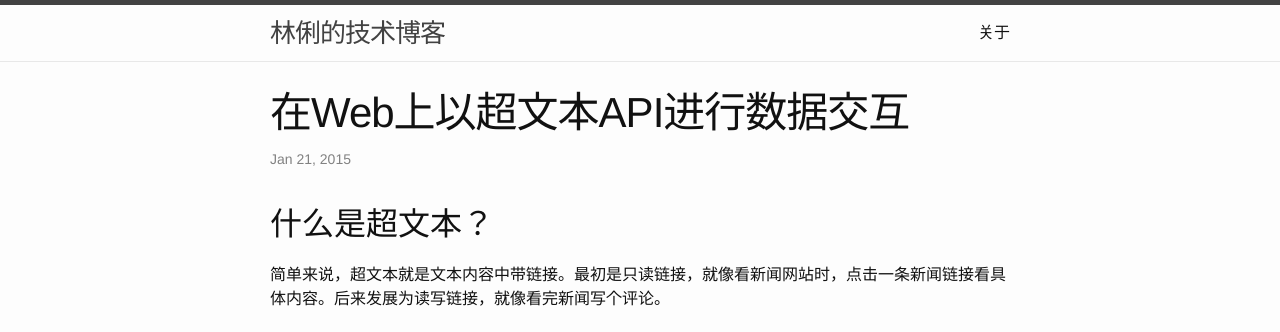
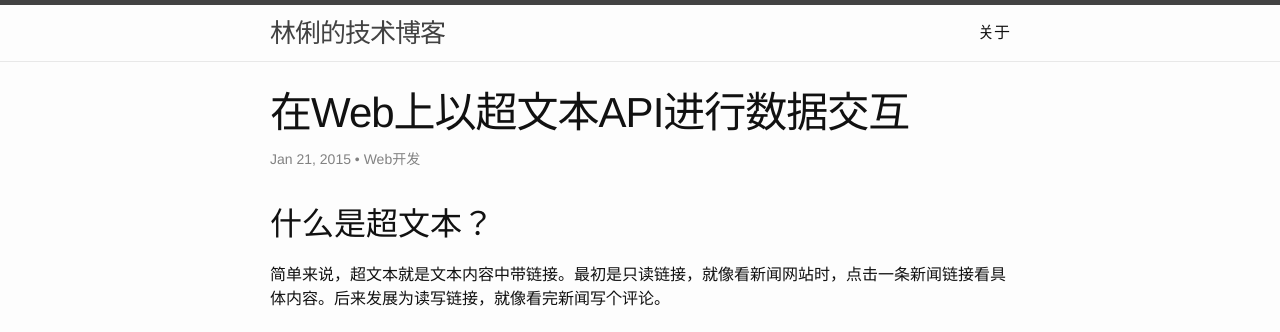
Before and after one commit to linlfx/me, a Jekyll site: the page built from blog/_posts/2015-01-21-hypermedia-api.markdown, in a window 1280 px wide and 900 px high. Shown: the top 332 px of the window. Built offline with Jekyll 4.4.1, drawn with Linux system fonts in a browser that asks for light colours; comment, search, counter and statistics services are not loaded.

Commit message:
blog can show category.

```diff
--- a/blog/_layouts/post.html
+++ b/blog/_layouts/post.html
@@ -5,7 +5,12 @@ layout: default
 
   <header class="post-header">
     <h1 class="post-title">{{ page.title }}</h1>
-    <p class="post-meta">{{ page.date | date: "%b %-d, %Y" }}{% if page.author %} • {{ page.author }}{% endif %}{% if page.meta %} • {{ page.meta }}{% endif %}</p>
+    <p class="post-meta">
+      {{ page.date | date: "%b %-d, %Y" }}{% if page.author %} • {{ page.author }}{% endif %}{% if page.meta %} • {{ page.meta }}{% endif %}
+      {% for cat in page.categories %}
+         • {{ cat | html_escape }}
+      {% endfor %}
+    </p>
   </header>
 
   <article class="post-content">
```
Also changed, not shown: blog/index.html (+6 -1 lines), blog/_posts/2015-01-21-hypermedia-api.markdown (line endings or trailing spaces).
